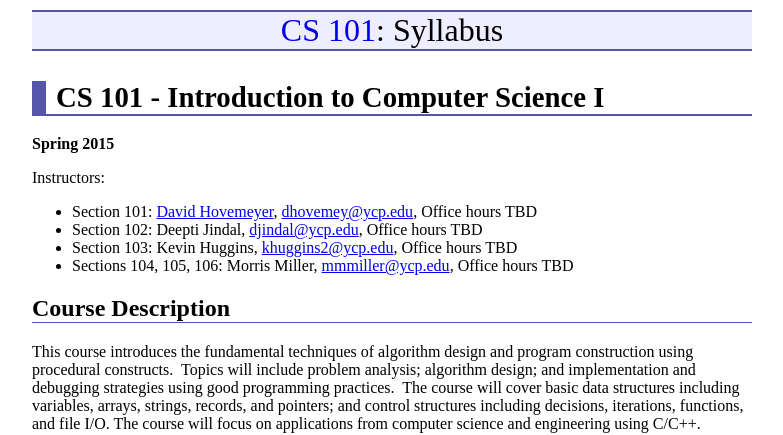
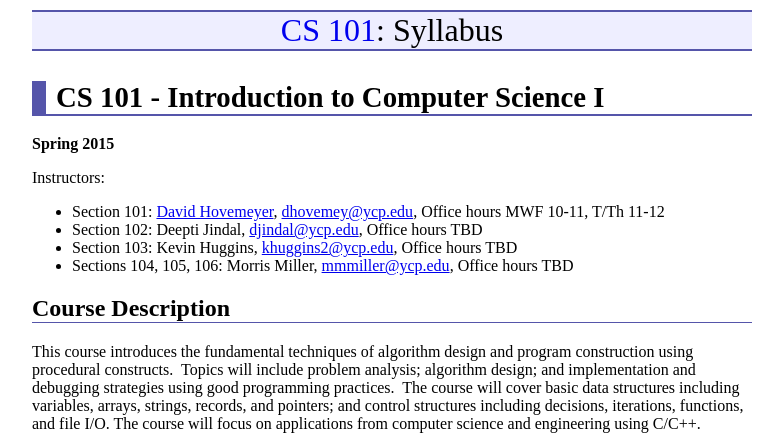
Before and after one commit to ycpcs/cs101-spring2015, a Jekyll site: the page built from syllabus.md, in a window 1280 px wide and 900 px high. Shown: the top 435 px of the window, without its empty margins (248-1031 px from the left). Built offline with Jekyll 4.4.1, drawn with Linux system fonts in a browser that asks for light colours; Markdown is read by kramdown in place of the engine named in the settings.

Commit message:
add office hours

```diff
--- a/syllabus.md
+++ b/syllabus.md
@@ -10,7 +10,7 @@ CS 101 - Introduction to Computer Science I
 
 Instructors:
 
-- Section 101: [David Hovemeyer](http://faculty.ycp.edu/~dhovemey/), <dhovemey@ycp.edu>, Office hours TBD
+- Section 101: [David Hovemeyer](http://faculty.ycp.edu/~dhovemey/), <dhovemey@ycp.edu>, Office hours MWF 10-11, T/Th 11-12
 - Section 102: Deepti Jindal, <djindal@ycp.edu>, Office hours TBD
 - Section 103: Kevin Huggins, <khuggins2@ycp.edu>, Office hours TBD
 - Sections 104, 105, 106: Morris Miller, <mmmiller@ycp.edu>, Office hours TBD
```
